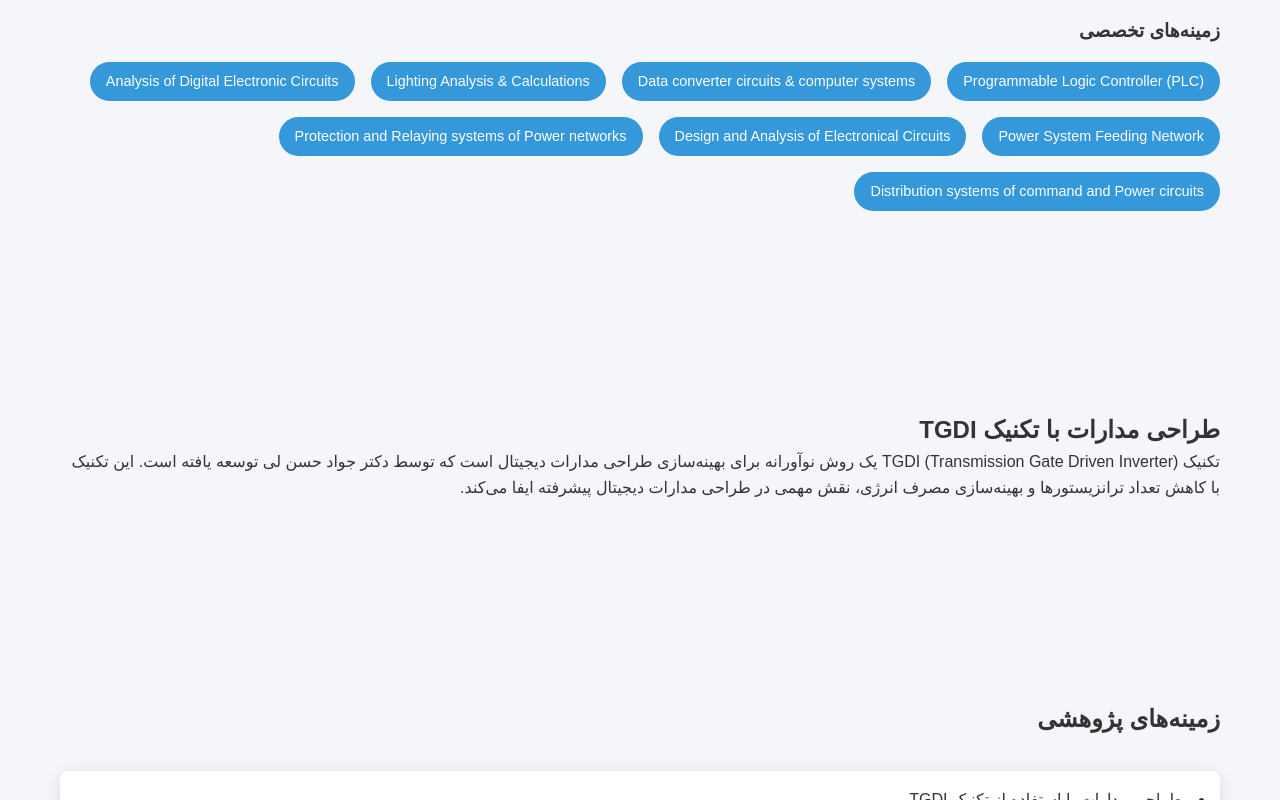
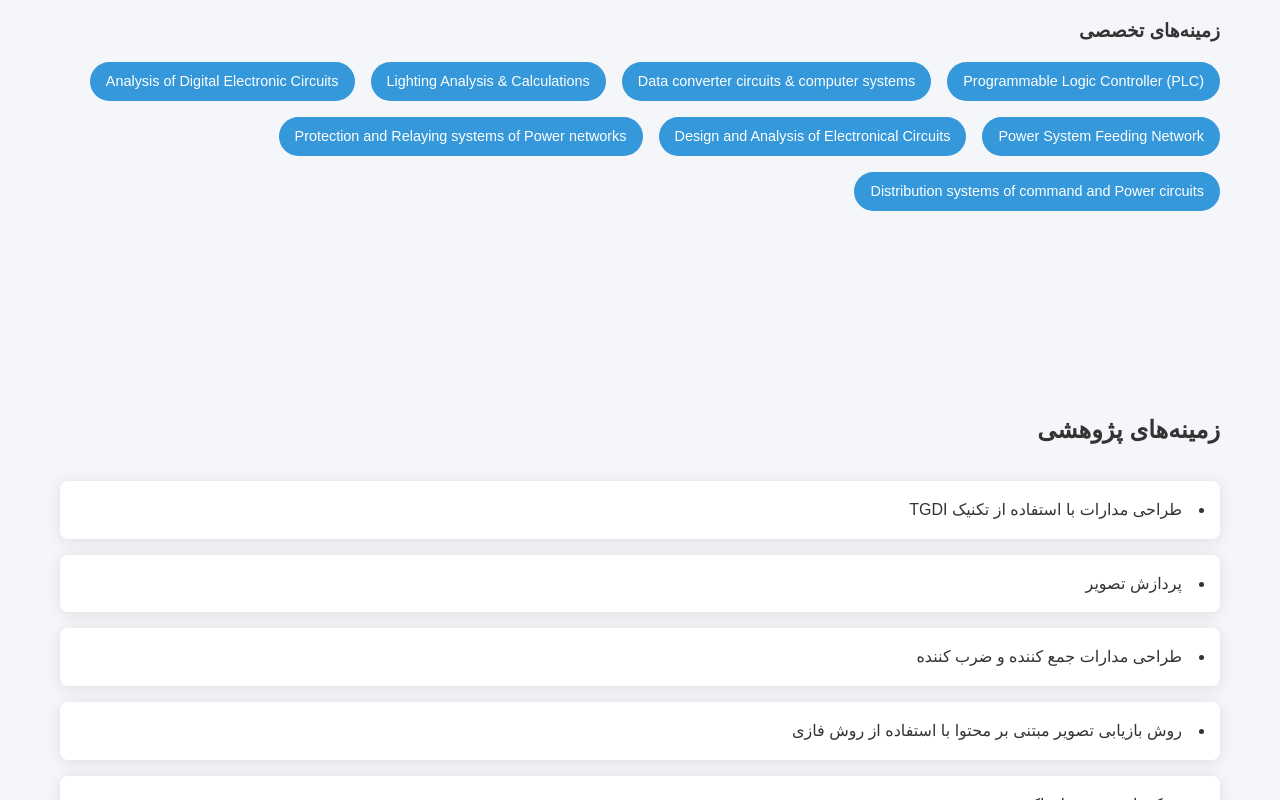
Before and after one commit to javadhasanli/javadhasanli.github.io, a website built with Vite: page index.html in a window 1280 px wide. Shown: the part 1089-1889 px from the top of the page. Built offline with nearby package versions, Linux system fonts and the light colour scheme; a web font is replaced by a local one.

Commit message:
Update index.html

```diff
--- a/index.html
+++ b/index.html
@@ -131,14 +131,7 @@
       </div>
     </section>
 
-    <section id="tgdi-technique" class="about fade-in">
-      <div class="container">
-        <h2 data-aos="fade-up">طراحی مدارات با تکنیک TGDI</h2>
-        <div class="tgdi-content">
-          <p>تکنیک TGDI (Transmission Gate Driven Inverter) یک روش نوآورانه برای بهینه‌سازی طراحی مدارات دیجیتال است که توسط دکتر جواد حسن لی توسعه یافته است. این تکنیک با کاهش تعداد ترانزیستورها و بهینه‌سازی مصرف انرژی، نقش مهمی در طراحی مدارات دیجیتال پیشرفته ایفا می‌کند.</p>
-        </div>
-      </div>
-    </section>
+
 
     <section id="research" class="about fade-in">
       <div class="container">
```
